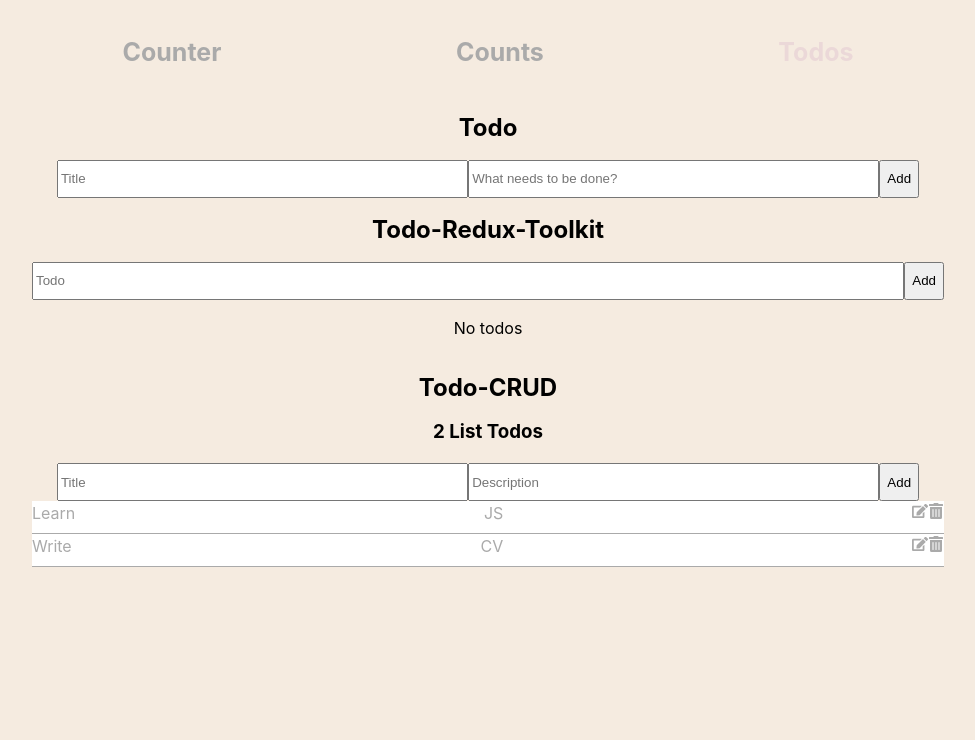
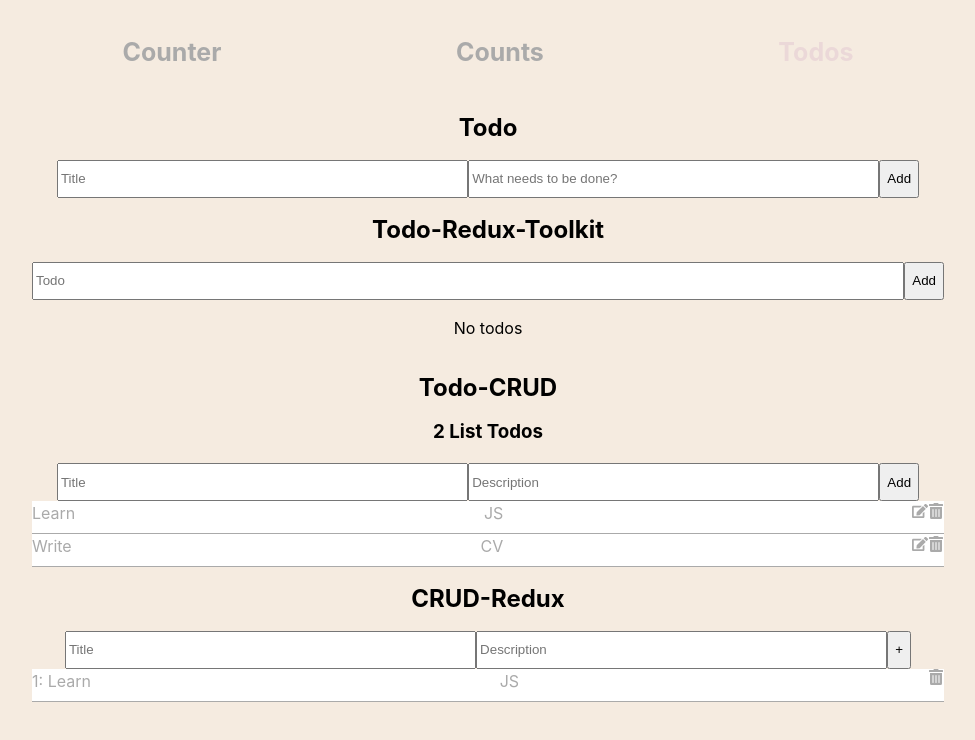
Before and after one commit to elis-11/redux-1, a React (Vite) app: page /todos in a window 1280 px wide. Shown: the top 740 px of the page, without its empty margins (152-1127 px from the left). Built offline with nearby package versions, Linux system fonts and the light colour scheme.

Commit message:
Created Crud-Redux

```diff
--- a/index.html
+++ b/index.html
@@ -2,7 +2,7 @@
 <html lang="en">
   <head>
     <meta charset="UTF-8" />
-    <link rel="icon" type="image/png" href="/10.png" />
+    <link rel="icon" type="image/png" href="/logo.png" />
     <meta name="viewport" content="width=device-width, initial-scale=1.0" />
     <title>React-Reaux-Toolkit</title>
   </head>
--- /dev/null
+++ b/src/components/todos/CRUD-Redux.jsx
@@ -0,0 +1,76 @@
+import { useRef, useState } from "react";
+import { FaTrashAlt } from "react-icons/fa";
+import "./Todos.scss";
+
+export const CrudRedux = () => {
+  const [todos, setTodos] = useState([
+    {
+      id: "t1",
+      title: "Learn",
+      description: "JS",
+    },
+  ]);
+  const [newTodo, setNewTodo] = useState({ title: "", description: "" });
+  const inputRef = useRef();
+
+  const addTodo = () => {
+    const todoNewState = {
+      id: new Date().toString(),
+      title: newTodo.title,
+      description: newTodo.description,
+    };
+    setTodos([...todos, todoNewState]);
+    setNewTodo({ ...newTodo, title: "", description: "" });
+    inputRef.current.focus();
+  };
+
+  const handleAddTodo = (e) => {
+    setNewTodo({ ...newTodo, [e.target.name]: e.target.value });
+  };
+
+  const handleDeleteTodo = (id) => {
+    setTodos(todos.filter((todo) => todo.id !== id));
+    // const deletePerson = todos.filter((todo) => todo.id !== id);
+    // setTodos(deletePerson);
+  };
+
+  return (
+    <div className="Todo">
+      <h2>CRUD-Redux</h2>
+      <div className="add">
+        <input
+          ref={inputRef}
+          type="text"
+          name="title"
+          placeholder="Title"
+          value={newTodo.title}
+          onChange={handleAddTodo}
+        />
+        <input
+          type="text"
+          name="description"
+          placeholder="Description"
+          value={newTodo.description}
+          onChange={handleAddTodo}
+        />
+        <button onClick={addTodo}>+</button>
+        {/* <button type="submit">+</button> */}
+      </div>
+
+      <div className="todos">
+        {todos.map((todo, index) => (
+          <div key={todo.id} className="todo">
+            <div className="title">
+              {index + 1}: {todo.title}
+            </div>
+            <div className="description">{todo.description}</div>
+            <FaTrashAlt
+              type="button"
+              onClick={() => handleDeleteTodo(todo.id)}
+            />
+          </div>
+        ))}
+      </div>
+    </div>
+  );
+};
--- a/src/components/todos/Todo-CRUD.jsx
+++ b/src/components/todos/Todo-CRUD.jsx
@@ -50,16 +50,18 @@
           onChange={handleAddTodo}
         />
         <input
-          onChange={handleAddTodo}
-          value={newTodo.description}
           type="text"
           title="description"
           placeholder="Description"
+          value={newTodo.description}
+          onChange={handleAddTodo}
         />
         <button onClick={addTodo}>Add</button>
       </div>
+
         {todos.length ? (
           <div className="todos">
+
             {todos.map((todo) => (
               <div key={todo.id} className="todo">
                 <div className="title">{todo.title}</div>
--- a/src/components/todos/Todo.jsx
+++ b/src/components/todos/Todo.jsx
@@ -42,9 +42,9 @@
         <button onClick={createTodo}>Add</button>
       </div>
       <div className="todos">
-        {todos.map((todo) => (
+        {todos.map((todo, index) => (
           <div key={todo._id} className="todo">
-            <div className="title">{todo.title}</div>
+            <div className="title">{index + 1}: {todo.title}</div>
             <div className="description">{todo.description}</div>
           </div>
         ))}
--- a/src/components/todos/Todos.jsx
+++ b/src/components/todos/Todos.jsx
@@ -1,4 +1,5 @@
 import React from 'react'
+import { CrudRedux } from './CRUD-Redux'
 import { Todo } from './Todo'
 import { TodoCRUD } from './Todo-CRUD'
 import { TodoRT } from './Todo-RT'
@@ -9,6 +10,7 @@
         <Todo />
         <TodoRT />
         <TodoCRUD />
+        <CrudRedux />
     </div>
   )
 }
--- a/src/redux/store.js
+++ b/src/redux/store.js
@@ -19,4 +19,4 @@
     }),
 });
 
-console.log(store);
+// console.log(store);
```
Also changed, not shown: public/logo.png (renamed from src/assets/10.png).
